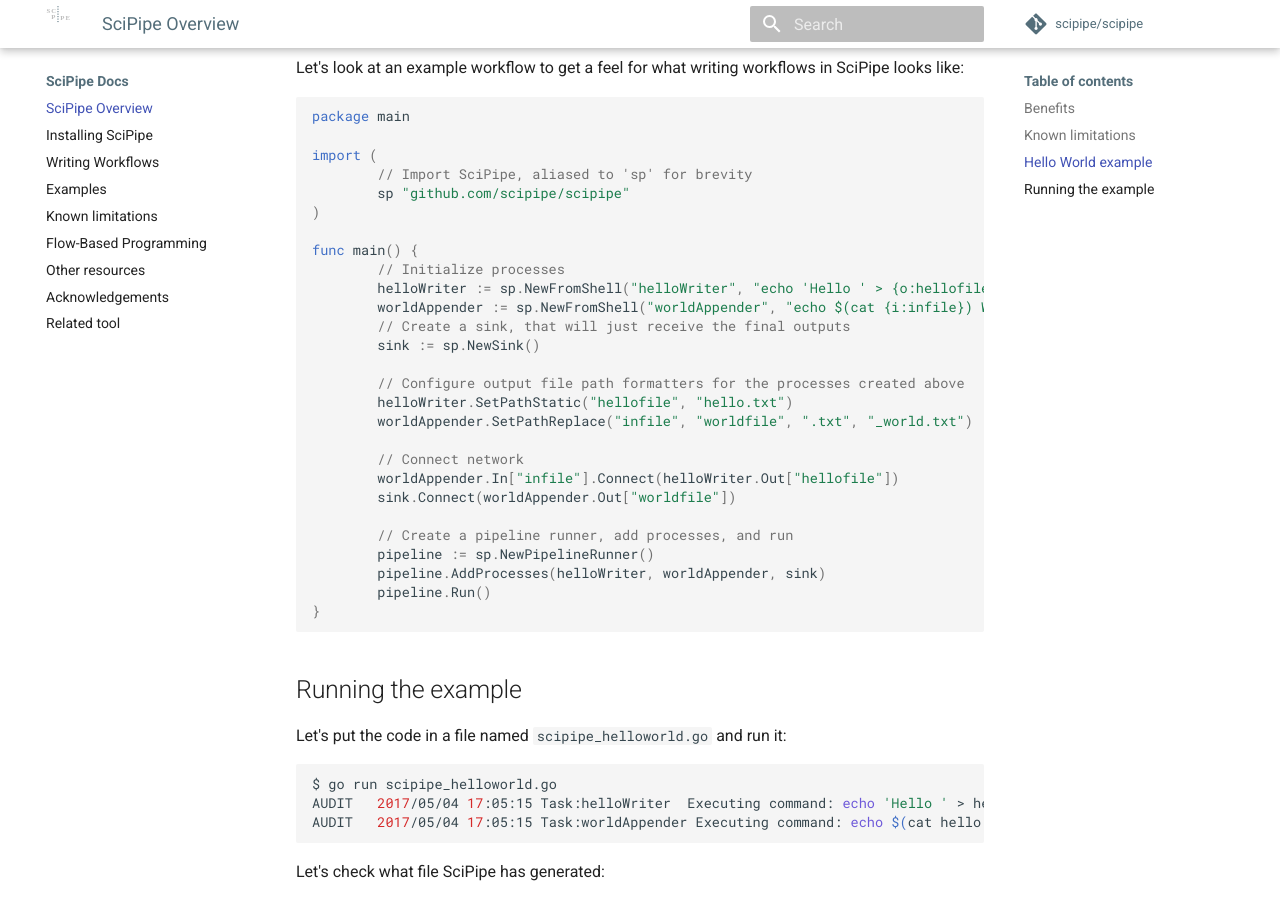
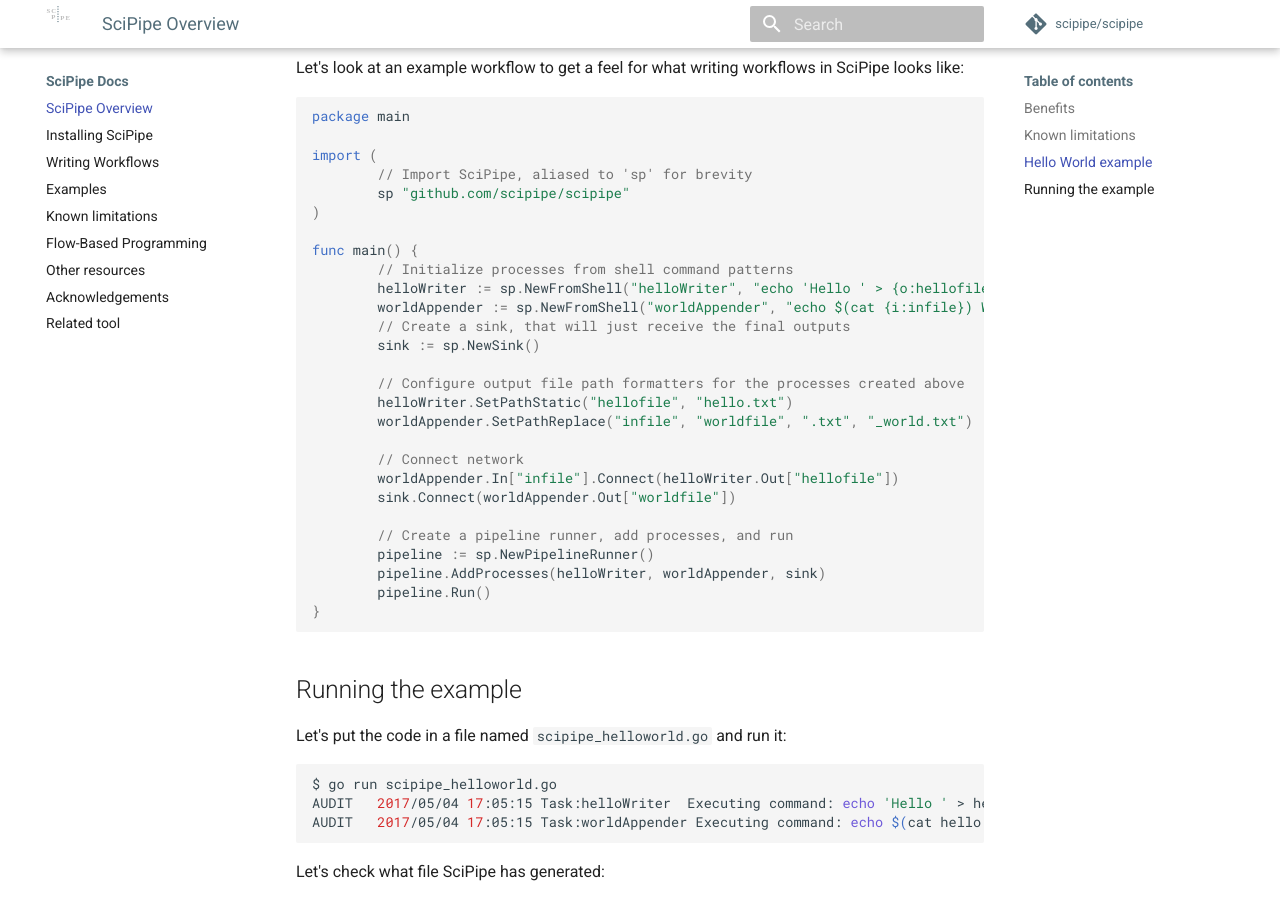
Before and after one commit to scipipe/scipipe, an MkDocs documentation site: the page built from docs/index.md, in a window 1280 px wide and 900 px high, scrolled down 1431 px. Built offline with MkDocs 1.6.1 and Material for MkDocs 9.7.7, drawn with Linux system fonts in a browser that asks for light colours; comment, search, counter and statistics services are not loaded; old or Windows-style settings are respelled for this version of MkDocs.

Commit message:
Improve example code comment

```diff
--- a/docs/index.md
+++ b/docs/index.md
@@ -68,7 +68,7 @@
 )
 
 func main() {
-        // Initialize processes
+        // Initialize processes from shell command patterns
         helloWriter := sp.NewFromShell("helloWriter", "echo 'Hello ' > {o:hellofile}")
         worldAppender := sp.NewFromShell("worldAppender", "echo $(cat {i:infile}) World >> {o:worldfile}")
         // Create a sink, that will just receive the final outputs
```
Also changed, not shown: README.md (+1 -1 lines).
